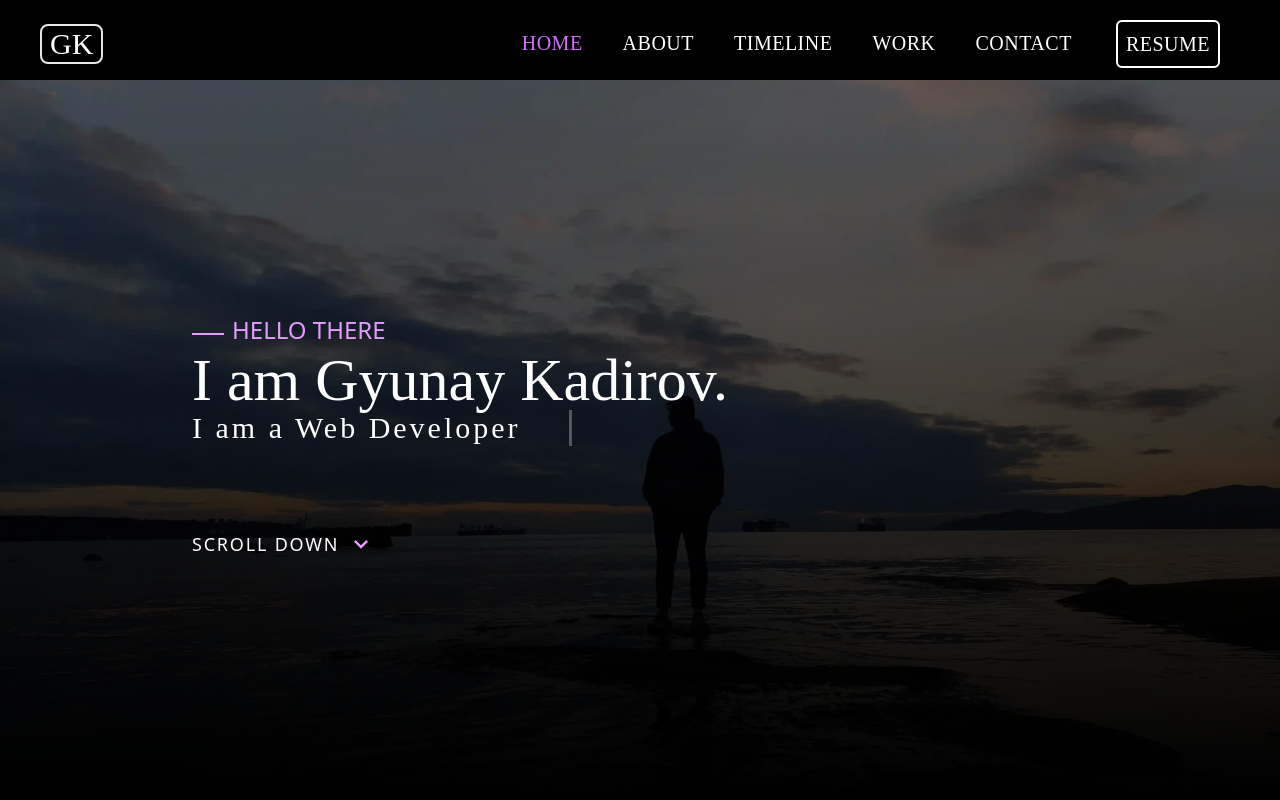
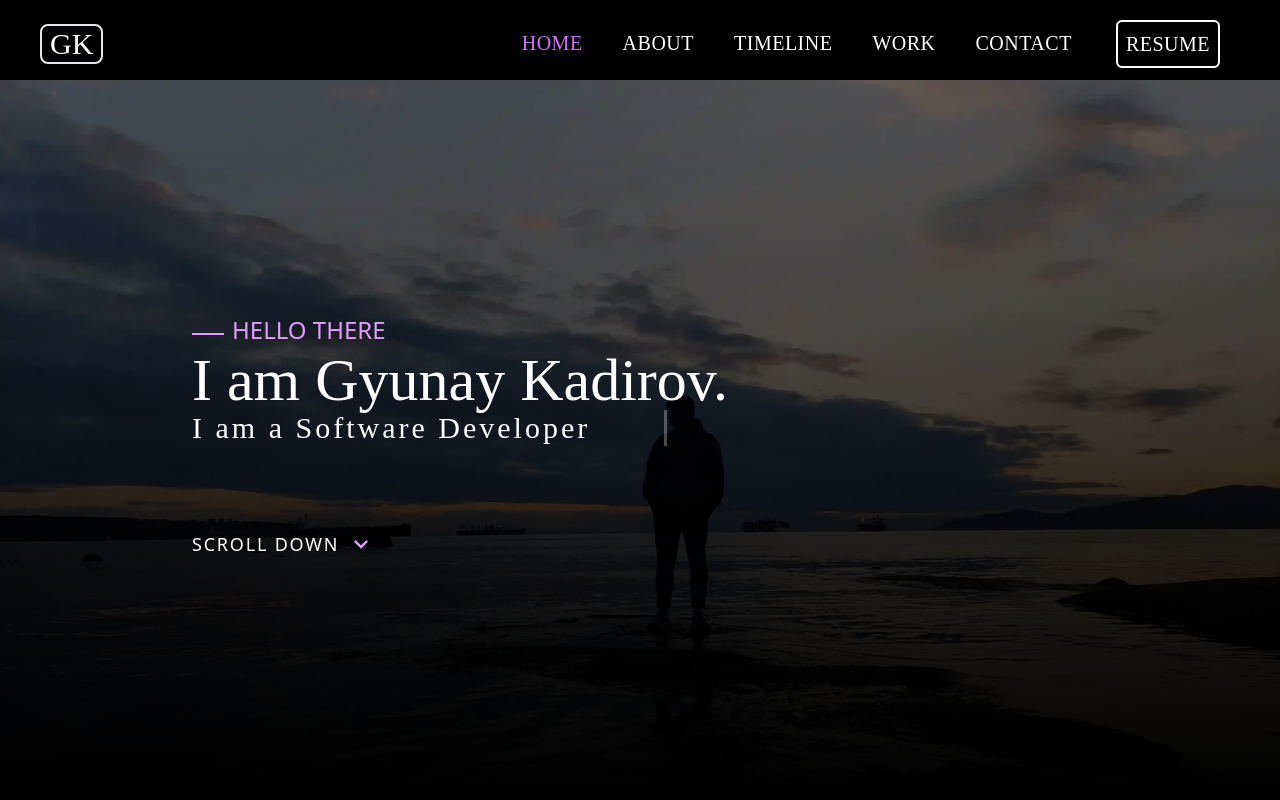
Before and after one commit to gyunayK/Portfolio, a React (Vite) app in the folder my-Portfolio/: page / in a window 1280 px wide. Shown: the top 800 px of the page. Built offline with nearby package versions, Linux system fonts and the light colour scheme; a web font is replaced by a local one.

Commit message:
style: change hero section heading to 'Software Developer'

```diff
--- a/my-Portfolio/src/sections/hero/animatedText/Text.jsx
+++ b/my-Portfolio/src/sections/hero/animatedText/Text.jsx
@@ -3,7 +3,7 @@ import "./animation.css";
 function Text() {
   return (
     <h2 className=" mt-4 md:mt-0 md:text-3xl text-white mb-1 font-Tektur animatedText">
-      I am a Web Developer
+      I am a Software Developer
     </h2>
   );
 }
--- a/my-Portfolio/src/sections/hero/animatedText/animation.css
+++ b/my-Portfolio/src/sections/hero/animatedText/animation.css
@@ -14,7 +14,7 @@
     width: 0;
   }
   to {
-    width: 380px;
+    width: 475px;
   }
 }
 
@@ -24,7 +24,7 @@
       width: 0;
     }
     to {
-      width: 240px;
+      width: 290px;
     }
   }
 }
```
